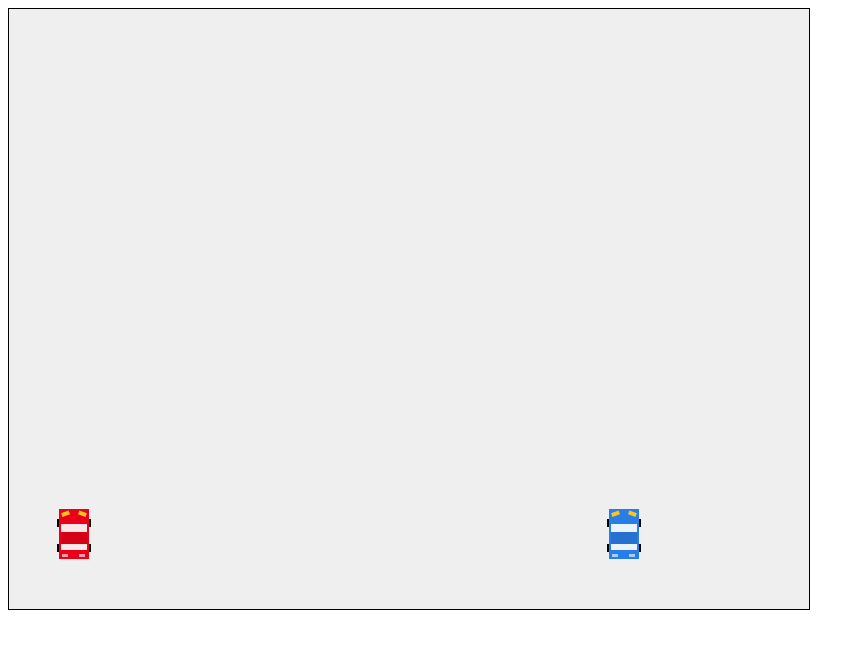
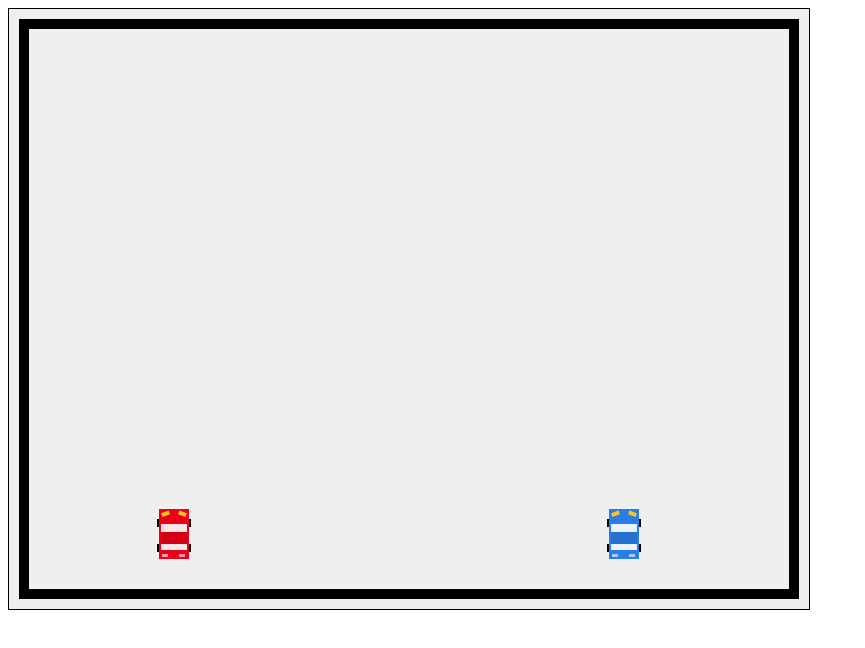
Before and after one commit to fabiankoziolek/need-for-switch, a website with bundled scripts: page index.html in a window 1280 px wide. Shown: the whole page, without its empty margins (0-865 px from the left). Built offline with nearby package versions, Linux system fonts and the light colour scheme.

Commit message:
feature: add walls with collision

```diff
--- a/assets/car.js
+++ b/assets/car.js
@@ -1,18 +1,18 @@
 'use strict';
 
-import { ColiderObject } from "./colider-object.js";
+import { ColliderObject } from "./collider-object.js";
 
-export class Car extends ColiderObject {
-  constructor(x, y, context, color) {
-    super(x, y, 30, 50, context, color);
+export class Car extends ColliderObject {
+  constructor(x, y, context, objects, color) {
+    super(x, y, 30, 50, context, objects, color, 0);
     this.acceleration = 1.08;
     this.breakPower = 0.05;
     this.speed = 0;
     this.initialSpeed = 0.5;
-    this.maxSpeed = 8;
+    this.maxSpeed = 12;
     this.maxBackSpeed = 2;
     this.speedDecay = 0.96;
-    this.rotationStep = 4;
+    this.rotationStep = 8;
     this.steeringLeft = false;
     this.steeringRight = false;
   }
@@ -74,21 +74,22 @@ export class Car extends ColiderObject {
   }
 
   update() {
-    if (!this.isMoving()) {
-      this.speed = 0;
+    const objectsWithoutCars = this.objects.filter(x => !(x instanceof Car));
+    if (this.isCollidingMany(this, objectsWithoutCars)) {
+      this.speed = -this.speed;
     } else {
-      this.speed *= this.speedDecay;
+      if (!this.isMoving()) {
+        this.speed = 0;
+      } else {
+        this.speed *= this.speedDecay;
+      }
     }
 
     const axis = this._getAxis();
     this.x += axis.x;
     this.y += axis.y;
 
-    this.context.save();
-    this.context.translate(this.x + this.width / 2, this.y + this.height / 2);
-    this.context.rotate(this.rotation * (Math.PI / 180));
-    this._draw(-this.width / 2, -this.height / 2);
-    this.context.restore();
+    super.update();
   }
 
   _getAxis() {
--- /dev/null
+++ b/assets/collider-object.js
@@ -0,0 +1,47 @@
+'use strict';
+
+import { Object } from "./object.js";
+
+export class ColliderObject extends Object {
+  constructor(x, y, width, height, context, objects, color, rotation) {
+    super(x, y, width, height, context, color, rotation);
+    this.objects = objects;
+  }
+
+  isCollidingOne(collider1, collider2) {
+    return (collider1.x < collider2.x + collider2.width &&
+      collider1.x + collider1.width > collider2.x &&
+      collider1.y < collider2.y + collider2.height &&
+      collider1.height + collider1.y > collider2.y);
+  }
+
+  isCollidingOneWithSelf(collider) {
+    return this.isCollidingOne(this, collider)
+  }
+
+  isCollidingMany(collider, colliders) {
+    let isColliding = false;
+
+    for (let i = 0; i < colliders.length; i++) {
+      if (this.isCollidingOne(collider, colliders[i])) {
+        isColliding = true;
+        break;
+      }
+    }
+
+    return isColliding;
+  }
+
+  isCollidingManyWithSelf(colliders) {
+    return this.isCollidingMany(this, colliders);
+  }
+
+  isCollidingAll(collider) {
+    const objectsWithoutSelf = this.objects.filter(x => x.id !== collider.id);
+    return this.isCollidingMany(collider, objectsWithoutSelf);
+  }
+
+  isCollidingAllWithSelf() {
+    return this.isCollidingAll(this);
+  }
+}
--- a/assets/object.js
+++ b/assets/object.js
@@ -2,6 +2,7 @@
 
 export class Object {
   constructor(x, y, width, height, context, color = 'black', rotation = 0) {
+    this.id = Math.random().toString(36).substring(2) + (new Date()).getTime().toString(36);
     this.x = x;
     this.y = y;
     this.width = width;
@@ -10,4 +11,17 @@ export class Object {
     this.color = color;
     this.rotation = rotation;
   }
+
+  update() {
+    this.context.save();
+    this.context.translate(this.x + this.width / 2, this.y + this.height / 2);
+    this.context.rotate(this.rotation * (Math.PI / 180));
+    this._draw(-this.width / 2, -this.height / 2);
+    this.context.restore();
+  }
+
+  _draw(x, y) {
+    this.context.fillStyle = this.color;
+    this.context.fillRect(x, y, this.width, this.height);
+  }
 }
--- a/game.js
+++ b/game.js
@@ -2,11 +2,20 @@
 
 import { Scene } from './assets/scene.js'
 import { Car, setControls } from './assets/car.js'
+import { ColliderObject } from "./assets/collider-object.js";
 
 const scene = new Scene(800, 600);
-const car1 = new Car(50, 500, scene.context, '#eb0019');
-const car2 = new Car(600, 500, scene.context, '#287ee8');
+const wallTop = new ColliderObject(10, 10, scene.canvas.width - 20, 10, scene.context);
+scene.objects.push(wallTop);
+const wallRight = new ColliderObject(scene.canvas.width - 20, 10, 10, scene.canvas.height - 20, scene.context);
+scene.objects.push(wallRight);
+const wallLeft = new ColliderObject(10, scene.canvas.height - 20, scene.canvas.width - 20, 10, scene.context);
+scene.objects.push(wallLeft);
+const wallBottom = new ColliderObject(10, 10, 10, scene.canvas.height - 20, scene.context);
+scene.objects.push(wallBottom);
+const car1 = new Car(150, 500, scene.context, scene.objects, '#eb0019');
 scene.objects.push(car1);
+const car2 = new Car(600, 500, scene.context, scene.objects, '#287ee8');
 scene.objects.push(car2);
 
 scene.start(() => {
--- a/index.html
+++ b/index.html
@@ -6,7 +6,7 @@
   </head>
   <body>
     <script type="module" src="assets/object.js"></script>
-    <script type="module" src="assets/colider-object.js"></script>
+    <script type="module" src="assets/collider-object.js"></script>
     <script type="module" src="assets/scene.js"></script>
     <script type="module" src="assets/car.js"></script>
 
```
Also changed, not shown: assets/colider-object.js (deleted, +0 -9 lines).
